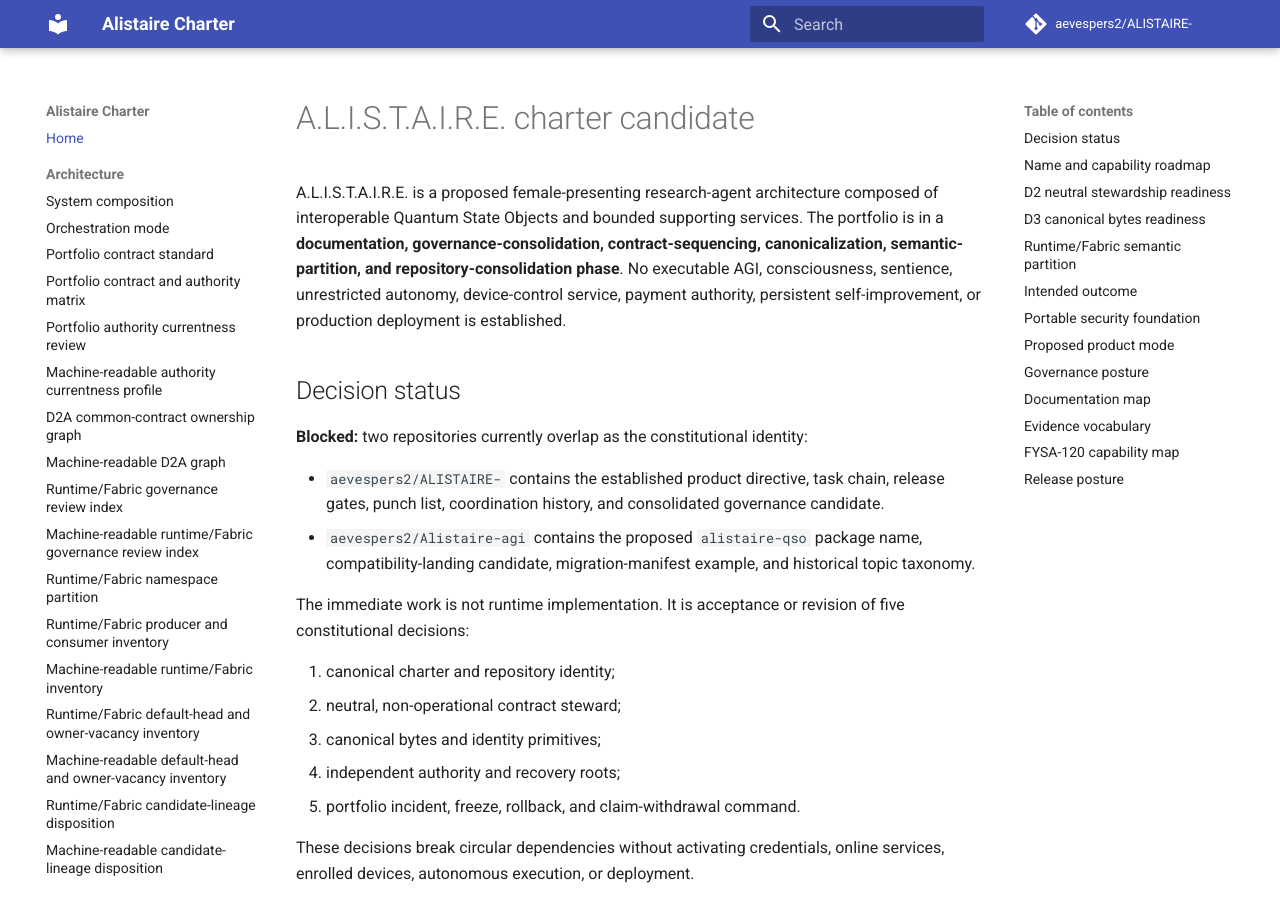
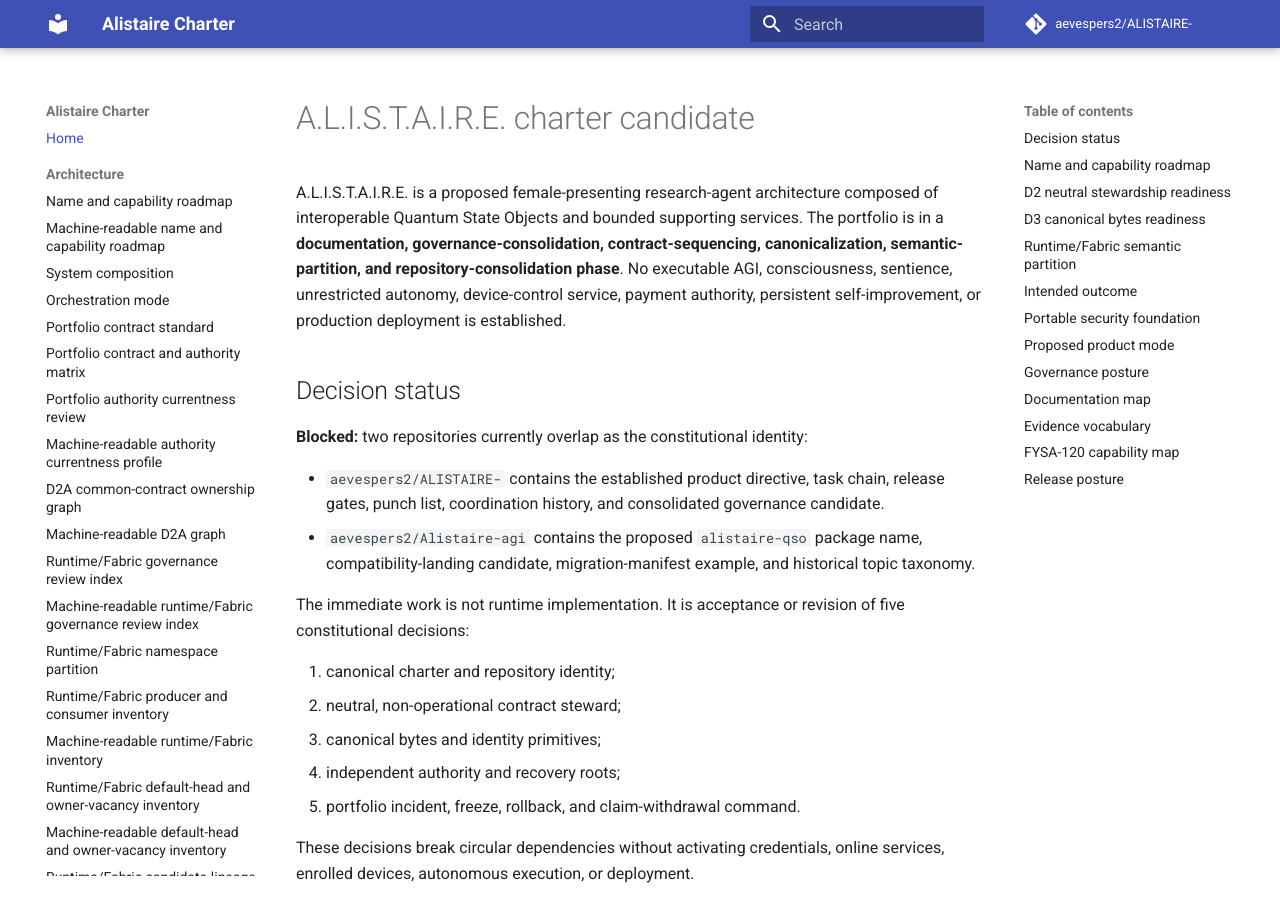
Before and after one commit to aevespers2/ALISTAIRE-, an MkDocs documentation site: the page built from docs/index.md, in a window 1280 px wide and 900 px high. Built offline with MkDocs 1.6.1 and Material for MkDocs 9.7.7, drawn with Linux system fonts in a browser that asks for light colours; comment, search, counter and statistics services are not loaded.

Commit message:
docs: add name and capability roadmap to Pages navigation

```diff
--- a/mkdocs.yml
+++ b/mkdocs.yml
@@ -12,6 +12,7 @@ extra:
   runtime_fabric_default_head_owner_status: DEFAULT_HEADS_VERIFIED_OWNER_VACANCIES_RECORDED_BINDINGS_UNACCEPTED
   runtime_fabric_lineage_disposition_status: CANDIDATE_LINEAGES_CLASSIFIED_REBIND_WITHDRAW_OR_ACCEPT_REQUIRED
   kernel_runtime_crosswalk_status: KERNEL_RUNTIME_CROSSWALK_OPTIONS_DOCUMENTED_UNSELECTED
+  name_capability_roadmap_status: DOCUMENTED_NAME_EXPANSION_AND_CAPABILITY_ROADMAP_UNACCEPTED
   runtime_fabric_marker: runtime/Fabric
 theme:
   name: material
@@ -22,6 +23,8 @@ theme:
 nav:
   - Home: index.md
   - Architecture:
+      - Name and capability roadmap: name-and-capability-roadmap.md
+      - Machine-readable name and capability roadmap: name-and-capability-roadmap-v1.json
       - System composition: architecture.md
       - Orchestration mode: orchestration-mode.md
       - Portfolio contract standard: portfolio-contract-standard.md
```
